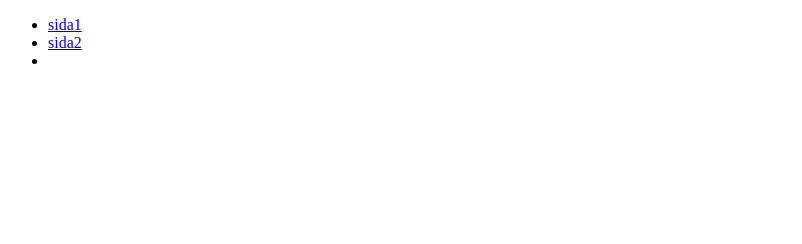
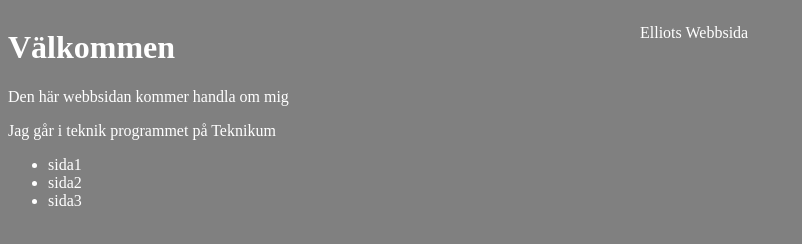
Before and after one commit to elpe2005/Egen-Webbuppgift, a plain HTML site: page webbuppgift/sida1.html in a window 1280 px wide. Shown: the whole page, without its empty margins (0-802 px from the left). Drawn offline with Linux system fonts and the light colour scheme.

Commit message:
forts med webb uppgiften

```diff
--- a/webbuppgift/sida1.html
+++ b/webbuppgift/sida1.html
@@ -7,8 +7,21 @@
     </head>
     <body>
         <header>
+            <h1>Välkommen</h1>
+            <p>Den här webbsidan kommer handla om mig</p>
+            <P>Jag går i teknik programmet på <a href="https://www.vaxjo.se/sidor/forskola-och-skola/gymnasieskola/teknikum.html">Teknikum</a></p>
             <nav>
                 <ul>
                     <li><a href="sida1.html">sida1</a></li>
                     <li><a href="sida2.html">sida2</a></li>
-                    <li>
+                    <li><a href="sida3.html">sida3</a></li>
+                </ul>
+            </nav>
+        </header>
+        <main>
+            <section>
+                <p>Elliots Webbsida</p>
+
+            </section>
+        </main>
+</html>
--- a/webbuppgift/style.css
+++ b/webbuppgift/style.css
@@ -0,0 +1,20 @@
+body{
+    display: grid;
+    grid-template-columns:1fr 1fr;
+    grid-template-rows:80px auto 50px;
+    grid-template-areas:
+    "header"
+    "main1";
+    background-color:gray;
+    color:white;
+}
+a:link {text-decoration:none;}
+a:visited, a {
+    text-decoration: none;
+    color: white; }
+a:hover { text-decoration: none; color:White; }
+a:active { text-decoration: none; color:red; }
+img{
+    width: 500px auto;
+    height:500px auto;
+}
```
Also changed, not shown: webbuppgift/sida2.html (+14 -0 lines), webbuppgift/sida3.html (+11 -0 lines).
